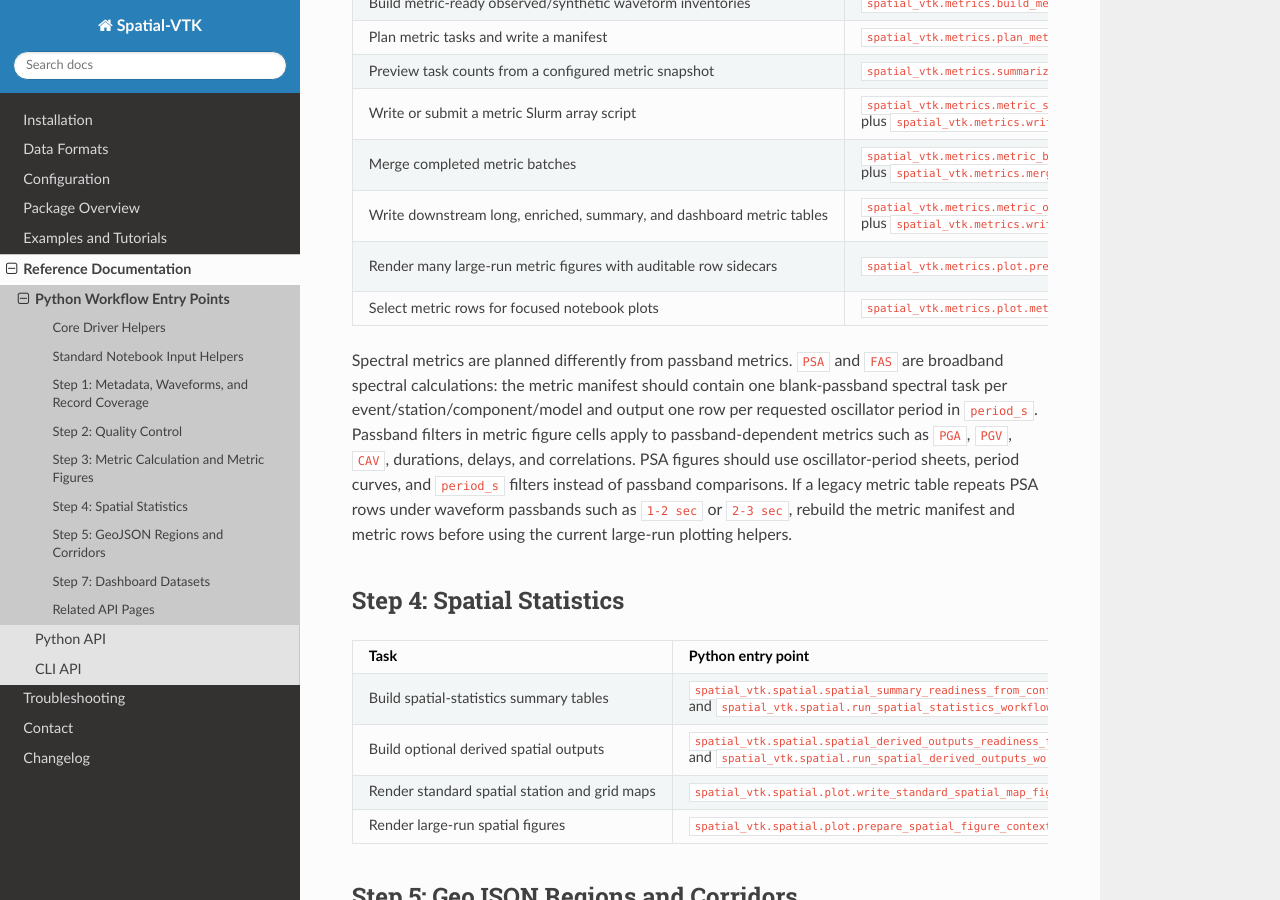
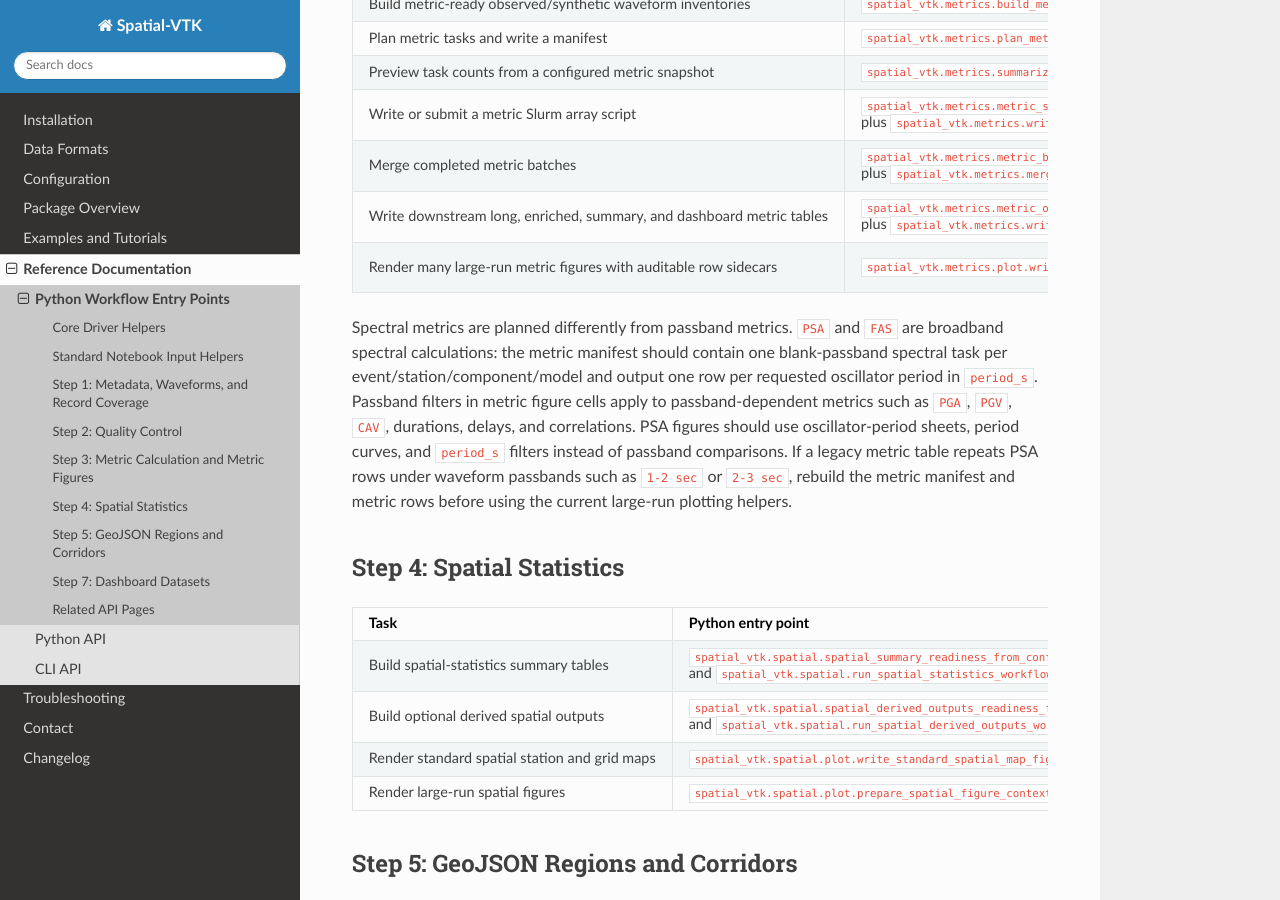
Before and after one commit to bcbirkel/spatial-vtk, a Sphinx documentation site: the page built from docs/reference/python_workflows.rst, in a window 1280 px wide and 900 px high, scrolled down 4172 px. Built offline with Sphinx 7.4.7 and the Read the Docs theme 3.1.0, drawn with Linux system fonts in a browser that asks for light colours.

Commit message:
Point workflow docs to metric figure suite

```diff
--- a/docs/changelog.rst
+++ b/docs/changelog.rst
@@ -143,6 +143,9 @@
   - Updated Python workflow guidance so the leading notebook example uses the
     standard QC output helper, with direct ``output_group(...)`` documented as
     a lower-level fallback when no standard helper exists yet.
+  - Updated Python workflow guidance so large-run metric plotting points to the
+    package-owned figure-suite wrapper rather than lower-level metric
+    figure-context and row-selection helpers.
   - Documented notebook-facing and script-facing waveform-comparison and
     region-boxplot helpers.
   - Updated generated CLI reference examples to use the committed example
--- a/docs/reference/python_workflows.rst
+++ b/docs/reference/python_workflows.rst
@@ -239,9 +239,11 @@
        ``outputs.figures/metrics`` without hard-coding
        ``context.figures_dir / "metrics"`` in notebook cells.
        For large-run metric figures, use
-       ``spatial_vtk.metrics.plot.prepare_large_run_metric_figure_context`` and
-       gate plotting cells on ``metric_plot_context.ready`` rather than
-       repeating metric-table existence and value-column checks in each cell.
+       ``spatial_vtk.metrics.plot.write_large_run_metric_figure_suite_from_notebook_settings``.
+       That wrapper owns the figure render gate, metric-table readiness checks,
+       value-column checks, settings resolution, and sidecar options so
+       notebook cells do not repeat metric-table existence checks or build
+       figure contexts by hand.
    * - ``spatial_vtk.config.render_notebook_figure``
      - Call one plotting helper with a configured ``OutputGroup`` figure path,
        the relevant ``NotebookFigureSettings`` object, optional basemap
@@ -399,14 +401,11 @@
      - ``metrics_long``, ``metrics_enriched``, path tables, dashboard metric
        datasets, dashboard summary tables
    * - Render many large-run metric figures with auditable row sidecars
-     - ``spatial_vtk.metrics.plot.prepare_large_run_metric_figure_context``
+     - ``spatial_vtk.metrics.plot.write_large_run_metric_figure_suite_from_notebook_settings``
      - saved metric figures, package-generated context status and dimension
-       summary tables, and optional ``*.csv``/``*.source.csv``/``*.json``
-       sidecars
-   * - Select metric rows for focused notebook plots
-     - ``spatial_vtk.metrics.plot.metric_rows_for_metrics``
-     - bounded plotting inputs filtered by metric name, display label, key, or
-       alias without notebook-local ``.loc[...isin(...)]`` filtering
+       summary tables, spectral-contract status, and optional
+       ``*.csv``/``*.source.csv``/``*.json`` sidecars without notebook-local
+       row filtering, figure-context construction, or per-plot path plumbing
 
 Spectral metrics are planned differently from passband metrics. ``PSA`` and
 ``FAS`` are broadband spectral calculations: the metric manifest should contain
```
Also changed, not shown: 1 other file.
